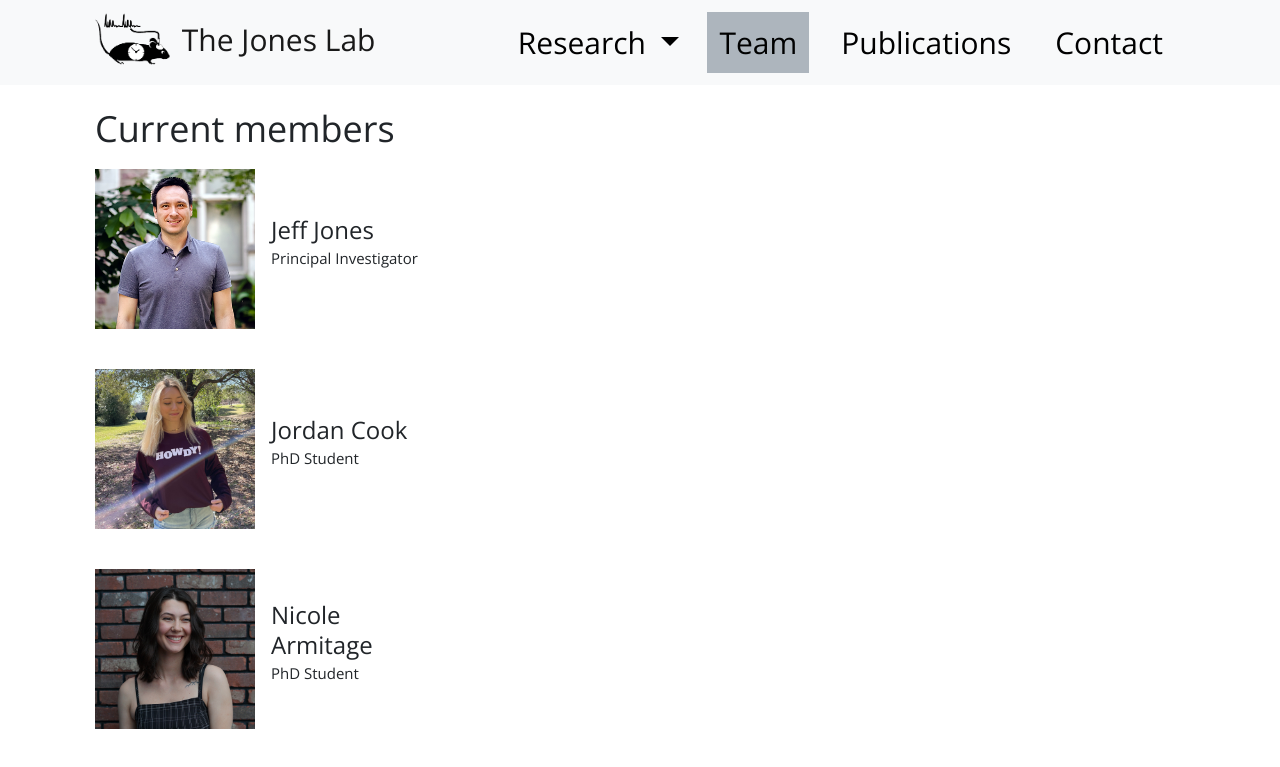
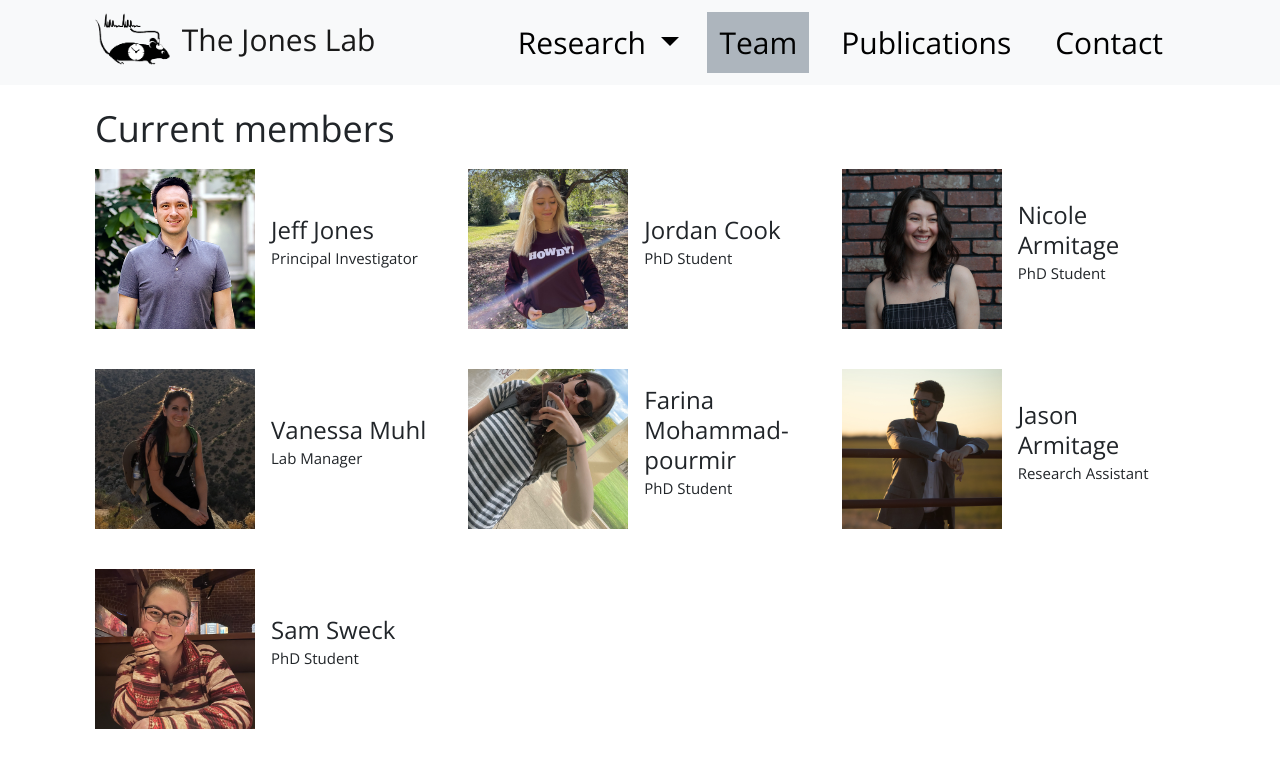
Before and after one commit to jones-lab-tamu/jones-lab-tamu.github.io, a Jekyll site: the page built from team/index.html, in a window 1280 px wide. Shown: the top 767 px of the page. Built offline with Jekyll 4.4.1, drawn with Linux system fonts in a browser that asks for light colours.

Commit message:
Update index.html

```diff
--- a/team/index.html
+++ b/team/index.html
@@ -57,7 +57,7 @@ categories:
 
 {% for member in site.categories.team reversed %}
     {% if member.alumni != true and member.nickname != "undergrad" %}
-    <div class="row">
+    {% cycle 'add rows': '<div class="row">', '', '' %}
         <div class="col-lg-4 memberbox">
             <div class="media">
                 <a class="float-left" href="{{ member.url }}">
@@ -73,11 +73,12 @@ categories:
             <div class="bigspacer"></div>
             <div class="bigspacer"></div>
         </div>
-    </div>
+    {% cycle 'close rows': '', '', '</div>' %}
     {% endif %}
 {% endfor %}
+{% cycle 'close rows': '', '</div>', '</div>' %}
 
-<!-- Undergrad Members Section -->
+<!-- New Undergrad Members Section -->
 <div class="row">
     <div class="col-lg-12">
         <div class="title">
@@ -90,7 +91,7 @@ categories:
 
 {% for member in site.categories.team reversed %}
     {% if member.alumni != true and member.nickname == "undergrad" %}
-    <div class="row">
+    {% cycle 'add rows 2': '<div class="row">', '', '' %}
         <div class="col-lg-4 memberbox">
             <div class="media">
                 <a class="float-left" href="{{ member.url }}">
@@ -106,9 +107,10 @@ categories:
             <div class="bigspacer"></div>
             <div class="bigspacer"></div>
         </div>
-    </div>
+    {% cycle 'close rows 2': '', '', '</div>' %}
     {% endif %}
 {% endfor %}
+{% cycle 'close rows 2': '', '</div>', '</div>' %}
 
 <!-- Past Members Section -->
 <div class="row">
@@ -123,7 +125,7 @@ categories:
 
 {% for member in site.categories.team reversed %}
     {% if member.alumni == true %}
-    <div class="row">
+    {% cycle 'add rows 3': '<div class="row">', '', '' %}
         <div class="col-lg-4 memberbox">
             <div class="media">
                 <a class="float-left" href="{{ member.url }}">
@@ -139,6 +141,7 @@ categories:
             <div class="bigspacer"></div>
             <div class="bigspacer"></div>
         </div>
-    </div>
+    {% cycle 'close rows 3': '', '', '</div>' %}
     {% endif %}
 {% endfor %}
+{% cycle 'close rows 3': '', '</div>', '</div>' %}
```
